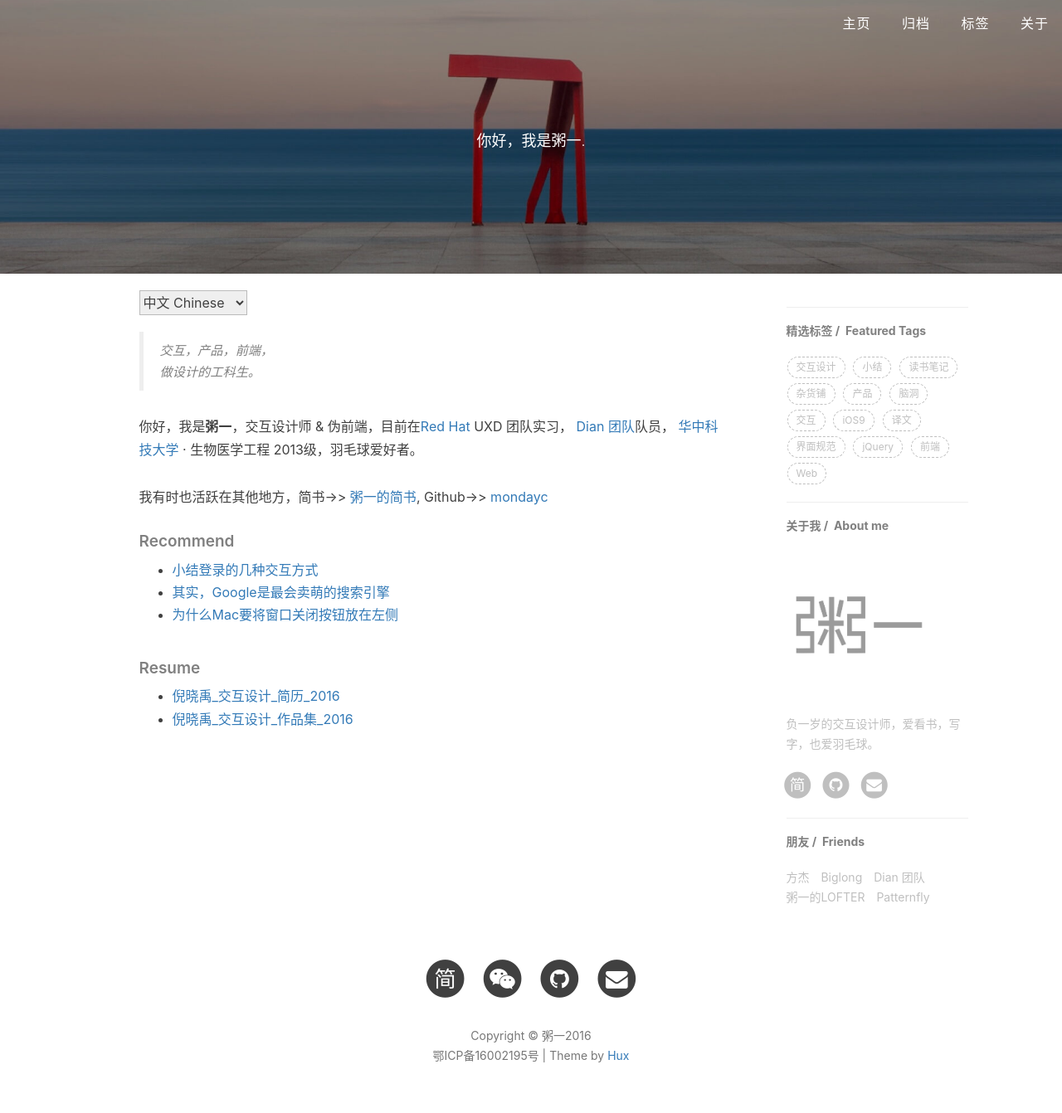
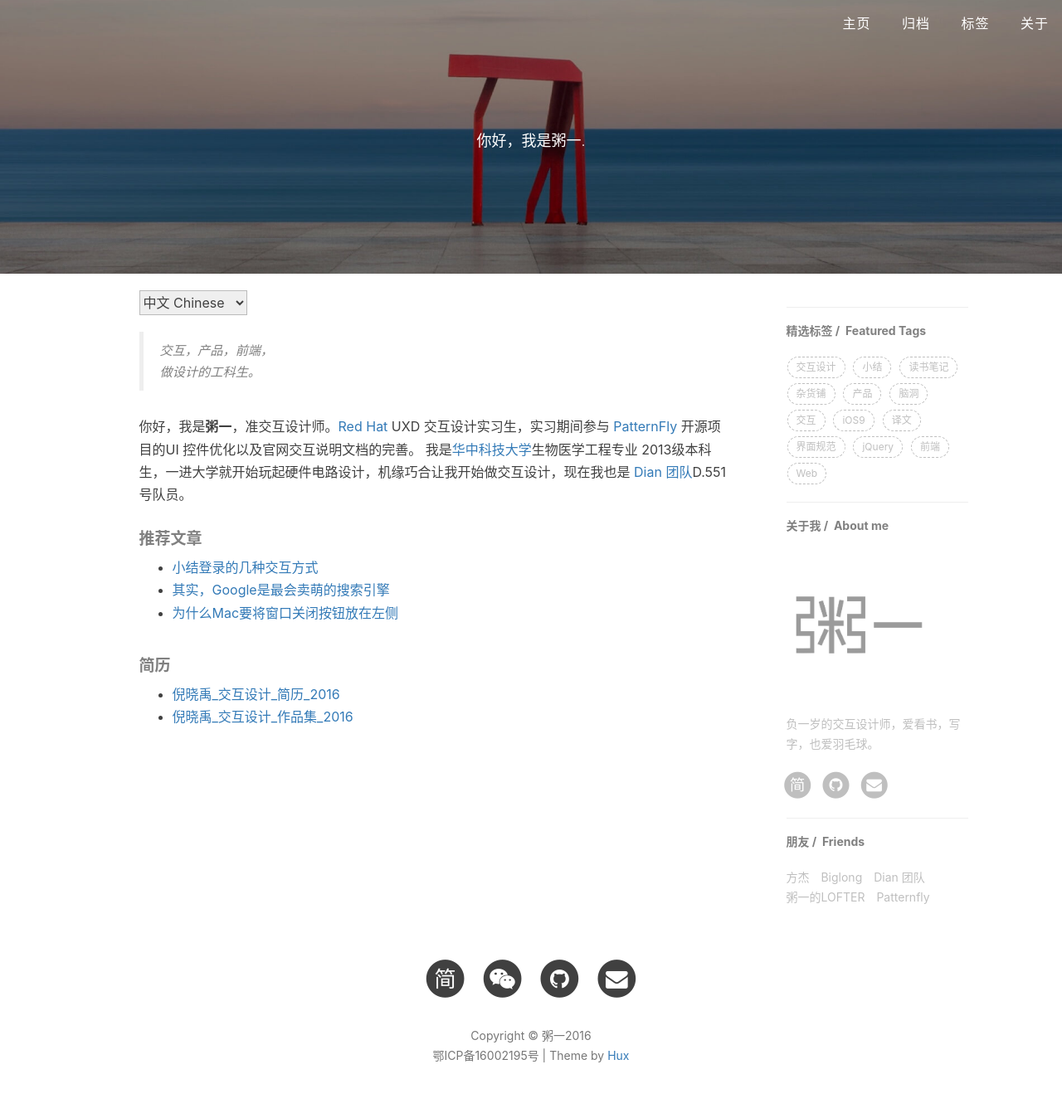
Before and after one commit to Winnie25/mondayc.github.io, a Jekyll site: the page built from about.html, in a window 1280 px wide. Shown: the whole page at 83% size. Built offline with Jekyll 4.4.1, drawn with Linux system fonts in a browser that asks for light colours; nearby versions of some CDN libraries; Markdown is read by kramdown in place of the engine named in the settings; comment, search, counter and statistics services are not loaded.

Commit message:
commit
self intro

```diff
--- a/_config.yml
+++ b/_config.yml
@@ -3,8 +3,8 @@ title: 粥一
 SEOTitle: 粥一的Blog
 header-img: img/home-bg.jpg
 email: zeal.xy.ni@gmail.com
-description: "关于前端与设计 | 粥一 | 这里是 @粥一 的个人博客，与你一起发现更大的世界。"
-keyword: "粥一, 倪晓禹, 交互, 前端, 博客, 个人网站, 互联网, 设计, 产品"
+description: "关于前端与设计 | 粥一 | 这里是 @粥一 的个人博客。"
+keyword: "粥一, 倪晓禹, 交互, 交互设计, 华中科技大学, 华科, Dian团队, Dian, 前端, 博客, 个人网站, 互联网, 设计, 产品"
 url: "http://www.cloock.wang"              # your host, for absolute URL
 baseurl: ""                             # for example, '/blog' if your blog hosted on 'host/blog'
 
--- a/about.html
+++ b/about.html
@@ -20,13 +20,15 @@
     </blockquote>
 
     <p>
-        你好，我是<strong>粥一</strong>，交互设计师 &amp; 伪前端，目前在<a href="http://www.redhat.com">Red Hat</a> UXD 团队实习，  <a href="http://dian.hust.edu.cn"> Dian 团队</a>队员， <a href="http://www.hust.edu.cn">华中科技大学</a>  · 生物医学工程 2013级，羽毛球爱好者。
+        你好，我是<strong>粥一</strong>，准交互设计师。<a href="http://www.redhat.com">Red Hat</a> UXD 交互设计实习生，实习期间参与 <a href="http://www.patternfly.org">PatternFly</a> 开源项目的UI 控件优化以及官网交互说明文档的完善。
+
+        我是<a href="http://www.hust.edu.cn">华中科技大学</a>生物医学工程专业 2013级本科生，一进大学就开始玩起硬件电路设计，机缘巧合让我开始做交互设计，现在我也是<a href="http://dian.hust.edu.cn"> Dian 团队</a>D.551号队员。
     </p>
     <p>
-        我有时也活跃在其他地方，简书->> <a href="http://www.jianshu.com/users/ba14f5961708/latest_articles">粥一的简书</a>, Github->> <a href="http://github.io/mondayc">mondayc</a>
+
     </p>
 
-    <h5>Recommend</h5>
+    <h5>推荐文章</h5>
 
     <ul>
     <li><a href="http://www.cloock.wang/2016/03/04/summary-login-ways/">小结登录的几种交互方式</a></li>
@@ -34,7 +36,7 @@
     <li><a href="http://www.cloock.wang/2015/12/18/mac-close/">为什么Mac要将窗口关闭按钮放在左侧</a></li>
     </ul>
 
-    <h5>Resume</h5>
+    <h5>简历</h5>
 
     <ul>
     <li><a href="/attach/2016_Nxy_IxD_resume.pdf">倪晓禹_交互设计_简历_2016</a></li>
```
